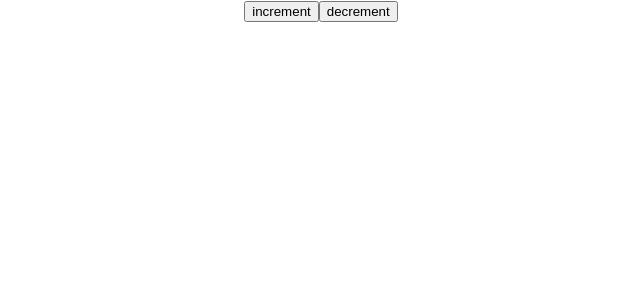
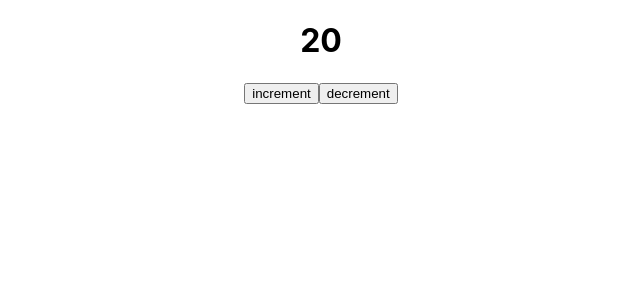
Before and after one commit to shahzaibansari123/Shezi-ReduxandReduxtoolkit, a React (Create React App) app: page / in a window 1280 px wide. Shown: the top 300 px of the page, without its empty margins (319-959 px from the left). Built offline with nearby package versions, Linux system fonts and the light colour scheme.

Commit message:
Working on it

```diff
--- a/src/Home.jsx
+++ b/src/Home.jsx
@@ -1,8 +1,11 @@
 import React from 'react'
 
 const Home = () => {
+const value=20;
   return (
     <div>
+<h1>{value}</h1>
+
       <button>increment</button>
 <button>decrement</button>
 
```
